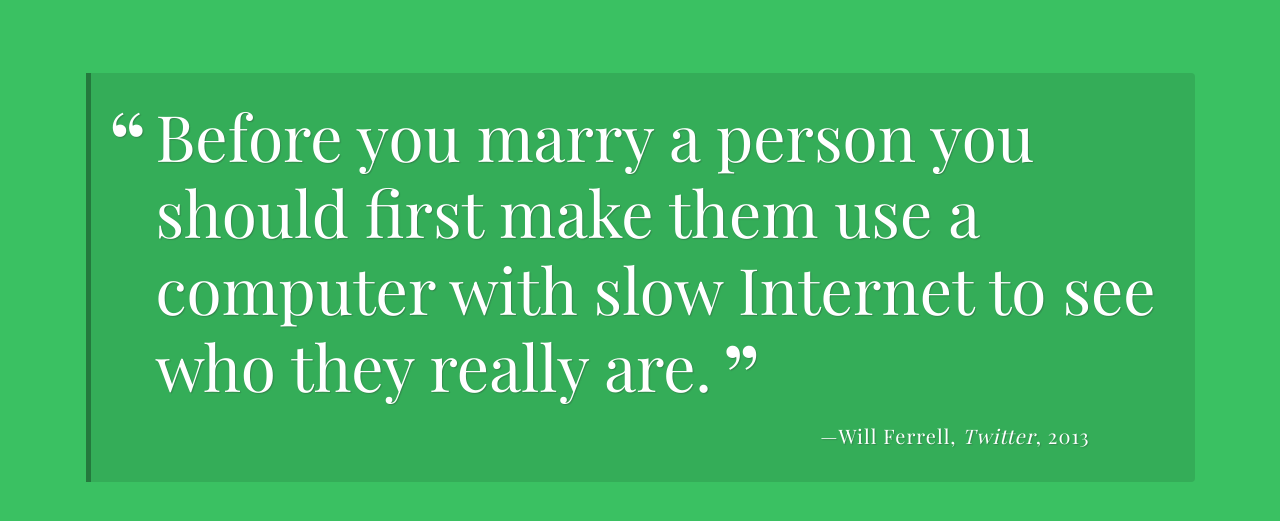
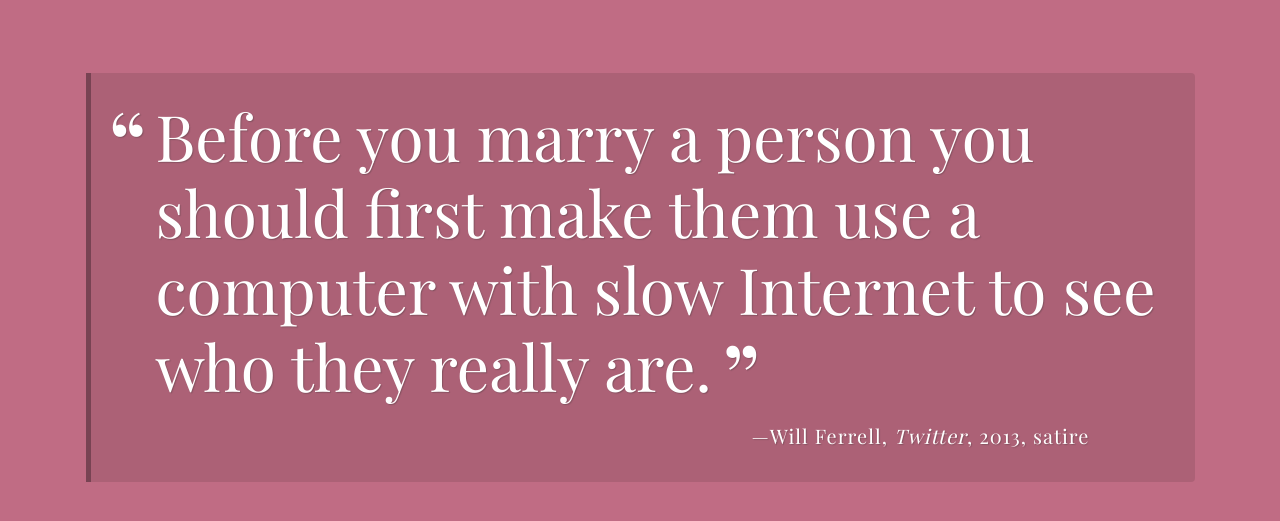
Before and after one commit to bodwood/Random_Quote_Generator, a plain HTML site: page index.html in a window 1280 px wide. Both pictures are taken after a click on the button "Show another quote". Shown: the part 147-668 px from the top of the page. Drawn offline with nearby package versions, Linux system fonts and the light colour scheme; a web font is replaced by a local one.

Commit message:
Extra Credit Portion
1. Added additional quote object.
2. Random background colors when button clicked.
3. Random quotes auto-generated every 10 seconds.

```diff
--- a/js/script.js
+++ b/js/script.js
@@ -8,47 +8,52 @@ project 1 - A Random Quote Generator
 // Reach out in your Slack community - https://treehouse-fsjs-102.slack.com/app_redirect?channel=chit-chat
 
 /***
- * `quotes` array
+ * Represents an array of quotes
  ***/
 let quotes = [];
 quotes.push({
   quote: 'You are a sad, strange little man, and you have my pity.',
   source: 'Buzz Lightyear',
   citation: 'Toy Story',
-  year: '1995'
+  year: '1995',
+  tags: 'humor'
 }, {
   quote: 'Before you marry a person you should first make them use a computer with slow Internet to see who they really are.',
   source: 'Will Ferrell',
   citation: 'Twitter',
-  year: '2013'
+  year: '2013',
+  tags: 'satire'
 }, {
   quote: 'Don’t put your wand there, boy! … Better wizards than you have lost buttocks, you know.',
   source: 'J.K. Rowling',
   citation: 'Harry Potter and the Order of the Phoenix',
-  year: '2003'
+  year: '2003',
+  tags: 'fantasy'
 }, {
   quote: 'My friends need to be punished',
   source: 'Lilo',
   citation: 'Lilo & Stitch',
-  year: '2002'
+  year: '2002',
+  tags: 'absurdity'
 }, {
   quote: 'Banana',
   source: 'Stuart',
   citation: 'Minions',
-  year: '2015'
+  year: '2015',
+  tags: 'comedy'
 }, );
 
 /***
- * `getRandomQuote` function
+ * Creates a random number, and uses this number to return a random quote from quotes array
  ***/
 function getRandomQuote(){
-  let randNum = 0;
-  randNum = Math.floor(Math.random() * (quotes.length));
+  let randNum = Math.floor(Math.random() * (quotes.length));
   return quotes[randNum];
 }
 
 /***
- * `printQuote` function
+ * Builds a string of HTML and quote properties.
+ * Uses string to diplay random quote in browser.
  ***/
 function printQuote(){
   let randQuote = getRandomQuote();
@@ -58,16 +63,36 @@ function printQuote(){
     quoteString += `<span class='citation'>${randQuote.citation}</span>`;
   }
   if('year' in randQuote){
-    quoteString += `<span class='year'> ${randQuote.year}`;
+    quoteString += `<span class='year'> ${randQuote.year}</span>`;
+  }
+  if('tags' in randQuote){
+    quoteString += `<span>, ${randQuote.tags}`;
   }
   quoteString += '</p>'
   document.getElementById('quote-box').innerHTML = quoteString;
+  backgroundColor();
+  autoRefresh();
 }
 
+/***
+ * Updates body background to random color when random quote is generated
+ ***/
+function backgroundColor(){
+  let arrColor = ['#F8B195','#F67280','#C06C84','#6C5B7B','#355C7D'];
+  let randColor = Math.floor(Math.random() * (arrColor.length));
+  return document.body.style.backgroundColor = arrColor[randColor];
+}
+
+/***
+ * Auto-refreshes quotes at regular 10 second intervals
+ ***/
+function autoRefresh(){
+  let interval = setInterval(printQuote, 10000);
+  return interval;
+}
 
 /***
  * click event listener for the print quote button
  * DO NOT CHANGE THE CODE BELOW!!
  ***/
-
 document.getElementById('load-quote').addEventListener("click", printQuote, false);
```
Also changed, not shown: index.html (line endings or trailing spaces).
